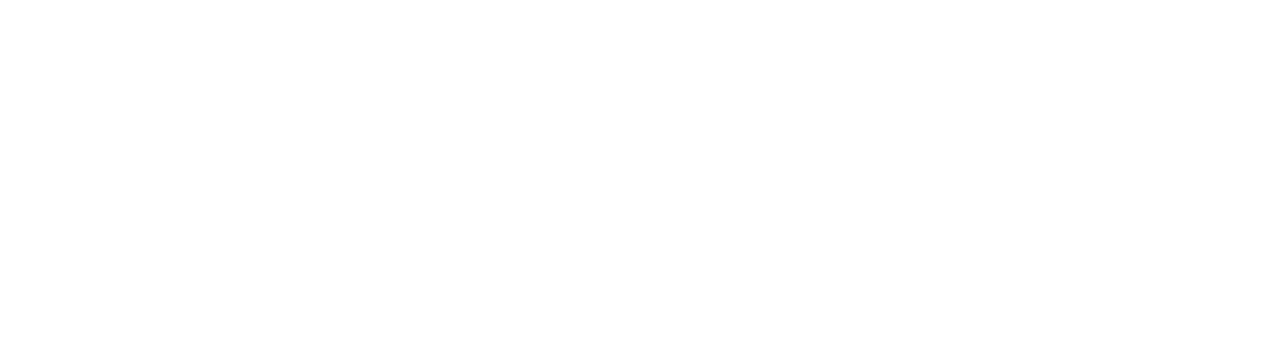
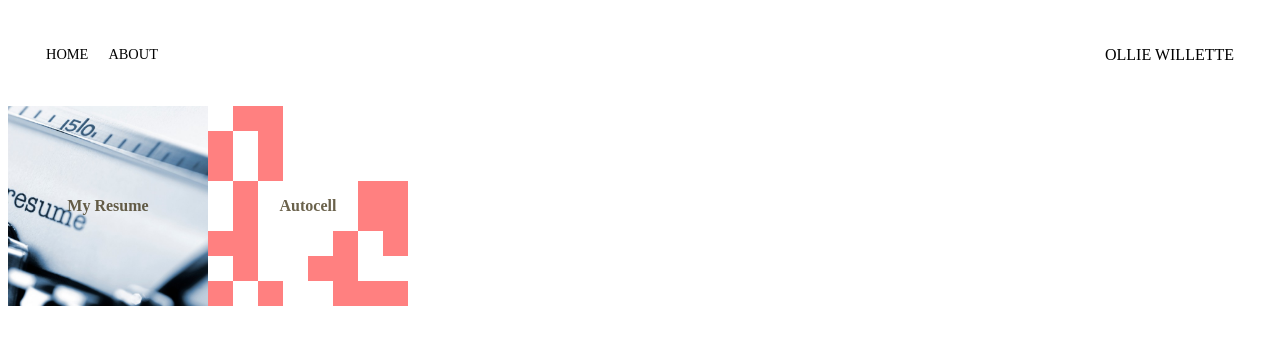
Before and after one commit to OllieWillette667/OllieWillette667.github.io, a plain HTML site: page index.html in a window 1280 px wide. Drawn offline with Linux system fonts and the light colour scheme.

Commit message:
add content

```diff
--- a/index.html
+++ b/index.html
@@ -1,7 +1,65 @@
 <!DOCTYPE html>
 <html>
-    <head>
-        <title> Ollie Willette's website </title>
-            <link rel="icon" type="image/png" href="favicon.png" \>
-    </head>
+
+<head>
+    <title> Ollie Willette's website </title>
+    <link rel="icon" type="image/png" href="favicon.png" \>
+    <meta charset="utf-8" />
+    <link rel="stylesheet" href="styles.css">
+</head>
+
+<body>
+    <div class="container">
+        <div class="navWrapper">
+            <div class="leftSide">
+                <div class="navLinkWrapper">
+                    <a href="index.html">Home</a>
+                </div>
+                <div class="navLinkWrapper">
+                    <a href="about.html">About</a>
+                </div>
+            </div>
+            <div class="rightSide">
+                <div class="brand">
+                    <div>OLLIE WILLETTE</div>
+                </div>
+            </div>
+        </div>
+        <div class="contentWrapper">
+            <div class="portfolioItemsWrapper">
+
+
+
+                <div class="portfolioItemWrapper">
+                    <div class="portfolioImgBackground" style="background-image:url(Things/resume.jpeg)"></div>
+                    <a href="resume.html">
+                        <div class="imgTextWrapper">
+                            <div class="subtitle">
+                                My Resume
+                            </div>
+                        </div>
+                    </a>
+                </div>
+
+
+                <div class="portfolioItemWrapper">
+                    <div class="portfolioImgBackground" style="background-image:url(Things/TSCAimg.png)"></div>
+                    <a href="Autocell">
+                        <div class="imgTextWrapper">
+                            <div class="subtitle">
+                                Autocell
+                            </div>
+                        </div>
+                    </a>
+                </div>
+
+
+
+
+            </div>
+        </div>
+    </div>
+    </div>
+</body>
+
 </html>
--- /dev/null
+++ b/styles.css
@@ -0,0 +1,89 @@
+/* Master style */
+body{
+    margin: 0 px;
+}
+.container{
+    display: grid;
+    grid-template-columns: 1fr;
+}
+
+.navWrapper{
+    display:flex;
+    justify-content: space-between;
+    padding: 38px;
+
+}
+.leftSide{
+    display: flex;
+
+}
+.navWrapper > .leftSide > div{
+    margin-right: 20px;
+    font-size: 0.9em;
+    text-transform: uppercase;
+}
+.navLinkWrapper{
+    height: 22px;
+    border-bottom:transparent;
+    transition: border-bottom 0.5s;
+}
+.navLinkWrapper a{
+    color: #000000;
+    text-decoration: none;
+}
+
+
+/* Portfolio Styles*/
+
+.portfolioItemsWrapper{
+    display: grid;
+    grid-template-columns: max-content max-content max-content;
+
+}
+
+.portfolioItemWrapper{
+    position: relative;
+    width: 200px;
+    height: 200px;
+}
+.portfolioImgBackground{
+    width: 200px;
+    height: 200px;
+    background-size: cover;
+    background-position: center;
+    background-repeat: no-repeat;
+}
+.imgTextWrapper{
+    position: absolute;
+    top: 0;
+    display: flex;
+    flex-direction: column;
+    justify-content: center;
+    align-items: center;
+    height: 100%;
+    text-align: center;
+    width: 200px;
+    height: 200px;
+}
+
+.imgTextWrapper .subtitle {
+    transition: 0.2s;
+    font-weight: 600;
+    color: rgb(44, 32, 0);
+    opacity: 70%;
+}
+.imgTextWrapper:hover .subtitle {
+    opacity: 100%;
+}
+.imgDarken{
+    transition: 0.5s;
+    filter: brightness(5%);
+}
+/* About Page */
+.twoColumnWrapper {
+    display: grid;
+    grid-template-columns: 1fr 1fr;
+}
+.profileImageWrapper img{
+    size: 70px;
+}
```
Also changed, not shown: about.html (added, +47 -0 lines), resume.html (added, +30 -0 lines), tsconfig.json (added, +109 -0 lines), Things/Ollie_Willette_resume.svg (added), Things/TSCAimg.png (added), Things/resume.jpeg (added), 2 other files.
